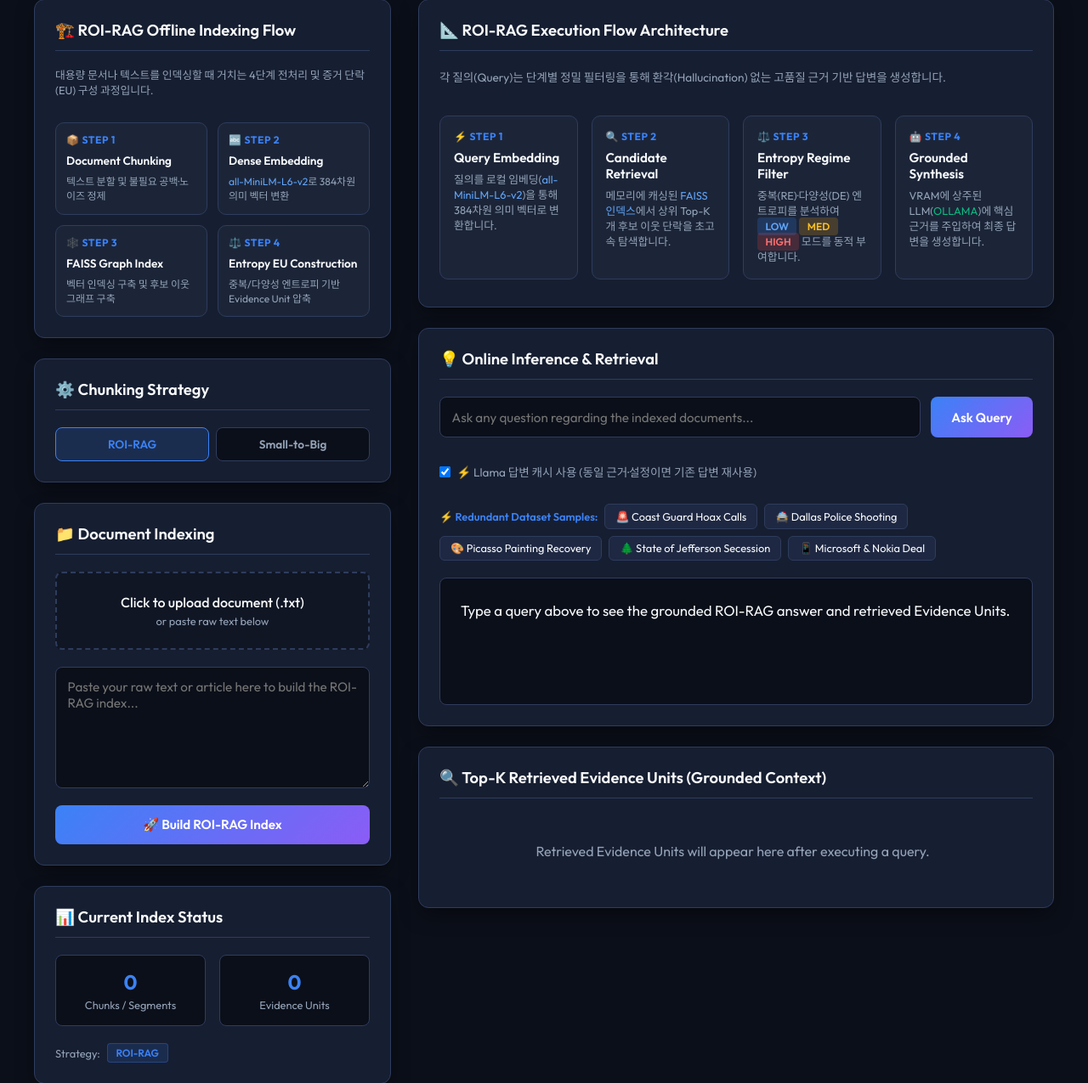
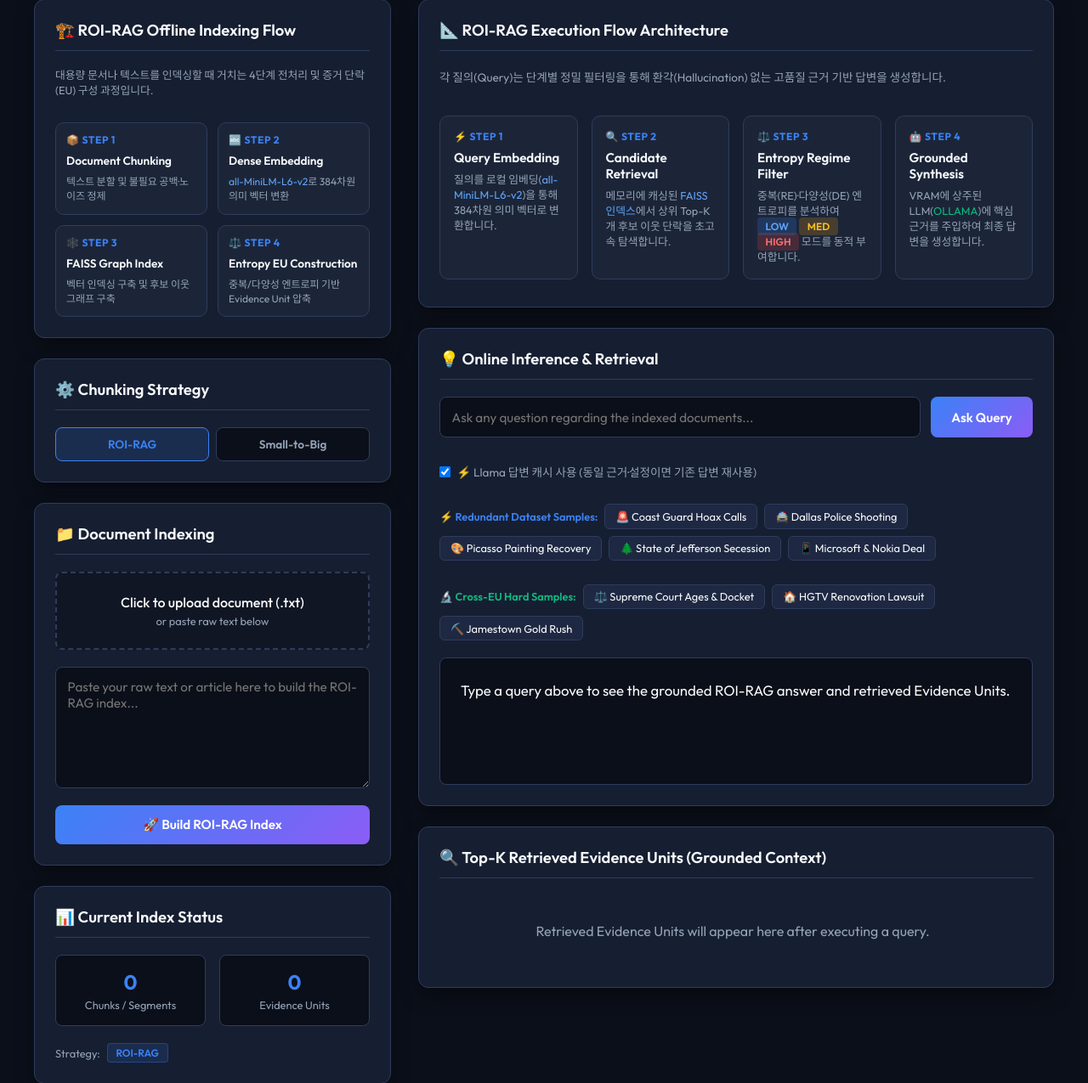
Before and after one commit to shinsh5/project-studio-rag, a FastAPI app: page / in a window 1280 px wide. Shown: the part 102-1377 px from the top of the page at 85% size. Run offline with FastAPI, Linux system fonts and the light colour scheme; data that the repository does not hold is empty.

Commit message:
feat: Cross-EU 검증용 GUI 샘플 질문 3개 추가
기존 샘플 5개는 답이 연속된 2~5개 세그먼트에 뭉쳐 있는 단일 사실
조회형이라 faithfulness가 전부 1.0으로 포화되어 전략 간 변별력이 없다.

인접 세그먼트 168쌍 중 141쌍(84%)이 서로 다른 EU로 분리되는데,
이 중 답이 경계를 가로지르는 문항을 검색 시뮬레이션으로 골라 추가했다.
세 문항 모두 Top-K EU 검색에서 정답 세그먼트 한쪽이 누락되는 것을
확인했다(대법관 seg17, HGTV seg80, 골드러시 seg75).

Small-to-Big의 parent 확장이 이 누락을 메우는지 검증하는 용도다.

Co-Authored-By: Claude Opus 5 <noreply@anthropic.com>

```diff
--- a/app/templates/index.html
+++ b/app/templates/index.html
@@ -705,6 +705,12 @@
                     <button class="sample-badge" onclick="setAndRunQuery('Why did the Siskiyou County Board of Supervisors vote to secede and form the State of Jefferson?')">🌲 State of Jefferson Secession</button>
                     <button class="sample-badge" onclick="setAndRunQuery('Why did Microsoft acquire Nokia cell phone business?')">📱 Microsoft & Nokia Deal</button>
                 </div>
+                <div class="sample-queries" style="display: flex; flex-wrap: wrap; gap: 0.5rem; margin-top: 0.5rem; align-items: center;">
+                    <span style="font-size: 0.8rem; font-weight: 600; color: var(--accent-color);" title="답이 인접한 두 세그먼트에 걸쳐 있으나 ROI-RAG가 이를 서로 다른 EU로 분리한 문항. Top-K EU 검색에서 한쪽이 누락되므로 Small-to-Big의 parent 확장 효과를 검증하는 용도.">🔬 Cross-EU Hard Samples:</span>
+                    <button class="sample-badge" onclick="setAndRunQuery('What were the ages of Justices Breyer, Scalia, Kennedy and Ginsburg, and which major cases faced the Supreme Court that term?')">⚖️ Supreme Court Ages & Docket</button>
+                    <button class="sample-badge" onclick="setAndRunQuery('In the HGTV lawsuit, whom did the couple sue and what did their attorney say the company\&#39;s incentive was?')">🏠 HGTV Renovation Lawsuit</button>
+                    <button class="sample-badge" onclick="setAndRunQuery('What triggered the new gold rush in Jamestown and which past flood year do miners compare it to?')">⛏️ Jamestown Gold Rush</button>
+                </div>
 
                 <!-- Live RAG Execution Stepper Bar -->
                 <div class="pipeline-stepper" id="livePipelineStepper" style="display: none;">
```
